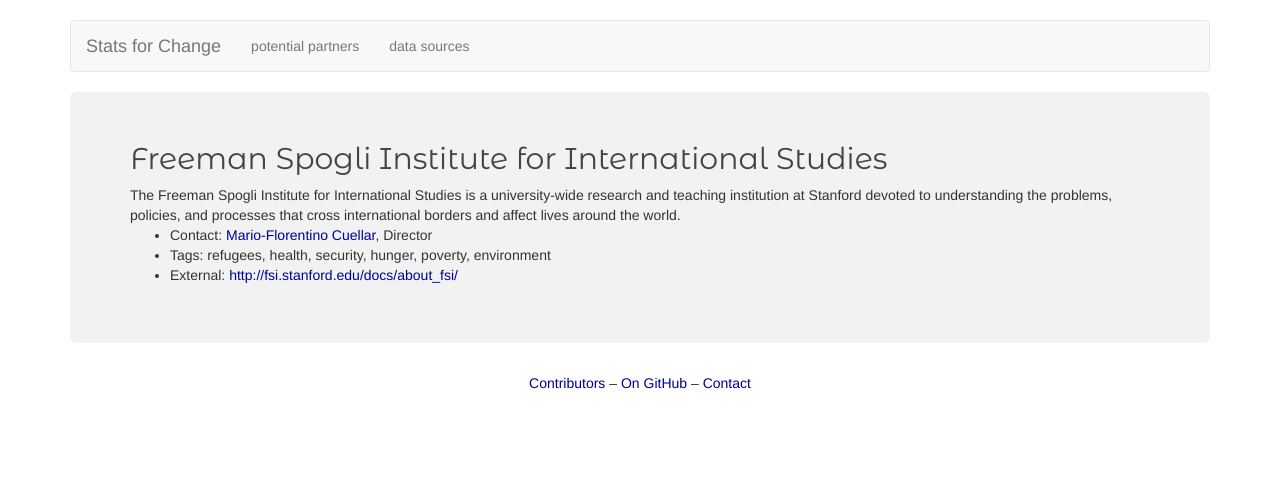
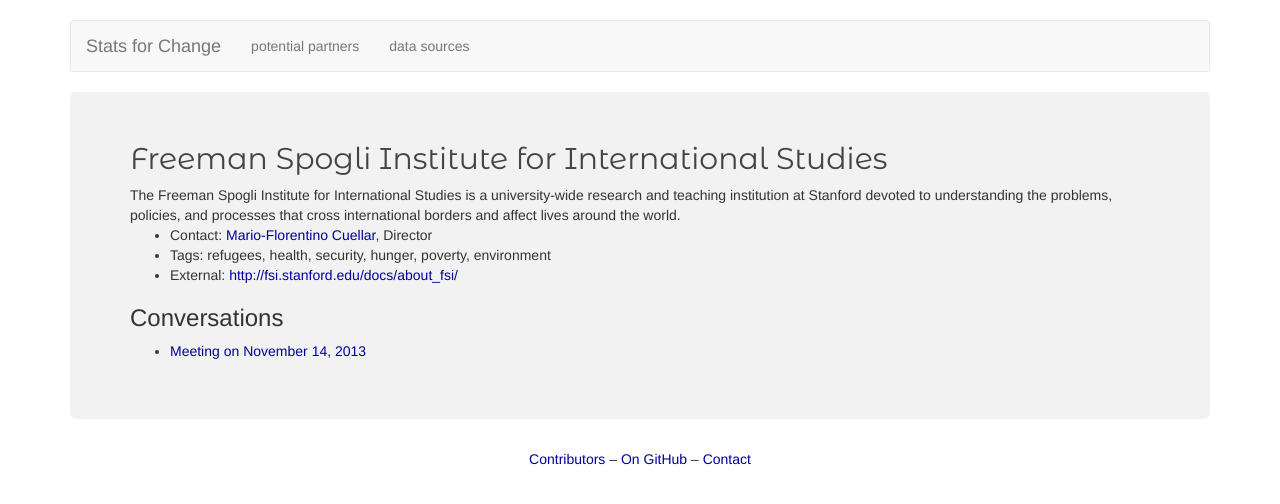
Before and after one commit to stats-for-change/stats-for-change.github.io, a Jekyll site: the page built from partners/fsi.md, in a window 1280 px wide. Shown: the top 504 px of the page. Built offline with Jekyll 4.4.1, drawn with Linux system fonts in a browser that asks for light colours; nearby versions of some CDN libraries; Markdown is read by kramdown in place of the engine named in the settings.

Commit message:
Adding conversation to fsi.md

```diff
--- a/partners/fsi.md
+++ b/partners/fsi.md
@@ -6,5 +6,9 @@ partner-url: http://fsi.stanford.edu/docs/about_fsi/
 partner-contact: <a href="mailto:tcuellar@stanford.edu">Mario-Florentino Cuellar</a>, Director
 partner-description: The Freeman Spogli Institute for International Studies is a university-wide research and teaching institution at Stanford devoted to understanding the problems, policies, and processes that cross international borders and affect lives around the world.
 partner-tags: refugees, health, security, hunger, poverty, environment
-is-full-page: false
+is-full-page: true
 ---
+
+<h3>Conversations</h3>
+
+- [Meeting on November 14, 2013](https://www.evernote.com/shard/s76/sh/4670edeb-2fde-4fcc-8be0-86ff20880de7/ab4f5c8ff90fb8a1a5f3132f445a3e2a)
```
